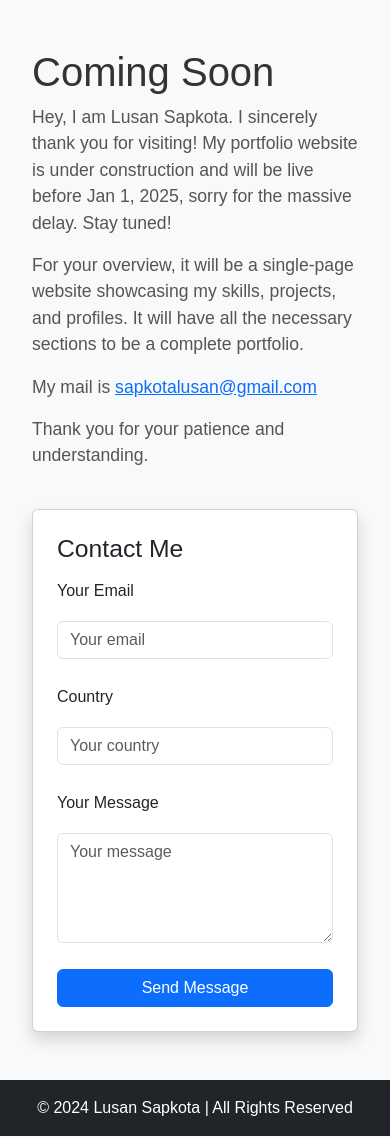
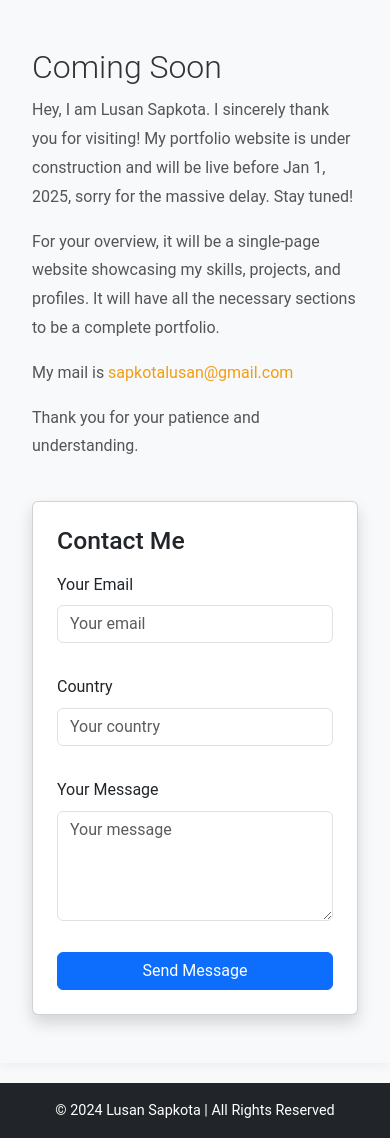
Before and after one commit to Lusan-sapkota/portfolio, a Flask app: page / in a window 390 px wide. Shown: the part 82-1220 px from the top of the page. Run offline with Flask 3, Linux system fonts and the light colour scheme.

Commit message:
Update styles.css

```diff
--- a/static/css/styles.css
+++ b/static/css/styles.css
@@ -1,27 +1,40 @@
+/* General Styles */
 body {
-    font-family: Arial, sans-serif;
+    font-family: 'Roboto', Arial, sans-serif;
     margin: 0;
     padding: 0;
-    overflow: hidden;
+    line-height: 1.6;
+    color: #333;
+    background-color: #f9f9f9;
 }
 
 header {
     background-color: #333;
-    color: white;
-    padding: 20px 0;
+    color: #fff;
     text-align: center;
+    padding: 15px 0;
+    box-shadow: 0 2px 5px rgba(0, 0, 0, 0.1);
+}
+
+header img {
+    display: inline-block;
 }
 
 .hero {
     display: flex;
+    flex-wrap: wrap;
     align-items: center;
     justify-content: center;
-    padding: 50px 20px;
+    padding: 60px 20px;
+    background-color: #ffffff;
+    box-shadow: 0 2px 10px rgba(0, 0, 0, 0.05);
 }
 
 .hero-content {
     display: flex;
     flex-wrap: wrap;
+    justify-content: space-between;
+    align-items: center;
     max-width: 1200px;
     width: 100%;
 }
@@ -32,50 +45,133 @@ body {
     padding: 20px;
 }
 
-  .hero-form {
-    flex: 1;
-    min-width: 300px;
-    padding: 20px;
-    border-left: 2px solid #ddd;
-  }
-
 .hero h1 {
     font-size: 2.5em;
     color: #333;
+    margin-bottom: 10px;
 }
 
 .hero p {
     font-size: 1.1em;
     color: #555;
+    line-height: 1.8;
+}
+
+.hero a {
+    color: #f39c12;
+    text-decoration: none;
+}
+
+.hero a:hover {
+    text-decoration: underline;
+}
+
+.hero-form {
+    flex: 1;
+    min-width: 300px;
+    padding: 20px;
+    border-left: 2px solid #eee;
+}
+
+.hero-form .card {
+    padding: 20px;
+    border: none;
+    border-radius: 10px;
+    background-color: #f7f7f7;
+    box-shadow: 0 2px 10px rgba(0, 0, 0, 0.1);
+}
+
+.hero-form h2 {
+    font-size: 1.5em;
+    margin-bottom: 15px;
 }
 
 form {
     display: flex;
     flex-direction: column;
+    gap: 15px;
 }
 
 form input,
 form textarea {
     width: 100%;
-    padding: 10px;
-    margin: 10px 0;
+    padding: 12px 15px;
+    border: 1px solid #ddd;
     border-radius: 5px;
-    border: 1px solid #ddd;
+    font-size: 1em;
+}
+
+form input:focus,
+form textarea:focus {
+    border-color: #f39c12;
+    outline: none;
+    box-shadow: 0 0 5px rgba(243, 156, 18, 0.5);
 }
 
 form button {
-    padding: 10px 20px;
+    padding: 12px 15px;
     background-color: #333;
-    color: white;
+    color: #fff;
     border: none;
+    border-radius: 5px;
     cursor: pointer;
+    font-size: 1em;
+    transition: background-color 0.3s ease;
 }
 
 form button:hover {
     background-color: #f39c12;
 }
 
+.footer {
+    background-color: #333;
+    color: #fff;
+    text-align: center;
+    padding: 10px 20px;
+    margin-top: 20px;
+}
+
 .footer p {
     margin: 0;
-    text-align: center;
+    font-size: 0.9em;
 }
+
+/* Responsive Styles */
+@media (max-width: 768px) {
+    .hero {
+        padding: 40px 20px;
+    }
+
+    .hero-content {
+        flex-direction: column;
+        gap: 30px;
+    }
+
+    .hero-text,
+    .hero-form {
+        min-width: unset;
+        padding: 10px;
+    }
+
+    .hero-form {
+        border-left: none;
+    }
+}
+
+@media (max-width: 480px) {
+    header {
+        padding: 10px 0;
+    }
+
+    .hero h1 {
+        font-size: 2em;
+    }
+
+    .hero p {
+        font-size: 1em;
+    }
+
+    .hero-form h2 {
+        font-size: 1.2em;
+    }
+}
```
Lines whose indentation alone changed are shown as unchanged.
